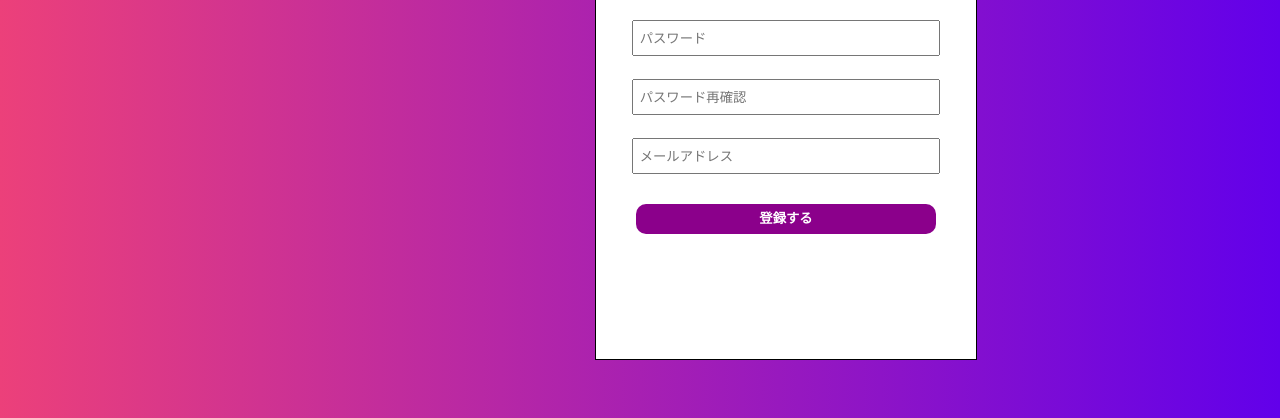
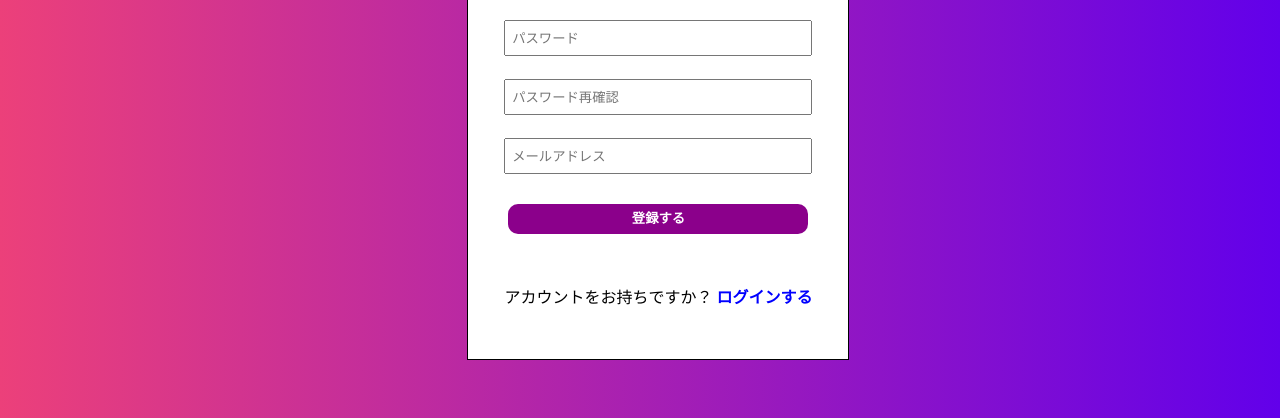
Before and after one commit to kousakakeito/decor-helper-web, a website built with webpack: page Public/Form/register/register.html in a window 1280 px wide. Shown: the part 382-800 px from the top of the page. Built offline with nearby package versions, Linux system fonts and the light colour scheme; no server answers.

Commit message:
本番環境移行設定更新㊽

```diff
--- a/Public/Form/register/stylesheet.css
+++ b/Public/Form/register/stylesheet.css
@@ -67,12 +67,6 @@ body{
   background-color: white;
 }
 
-.form{
-  display: flex;
-  justify-content: center;
-  margin-top: 200px;
-}
-
 
 .user-form{
   height: 30px;
@@ -117,8 +111,8 @@ button{
 
 .sub-outer{
   text-align: center;
-  margin-top: 800px;
-  margin-left: -600px;
+  margin-top: 450px;
+  margin-left: -345px;
 }
 
 .sub-dierect{
```
